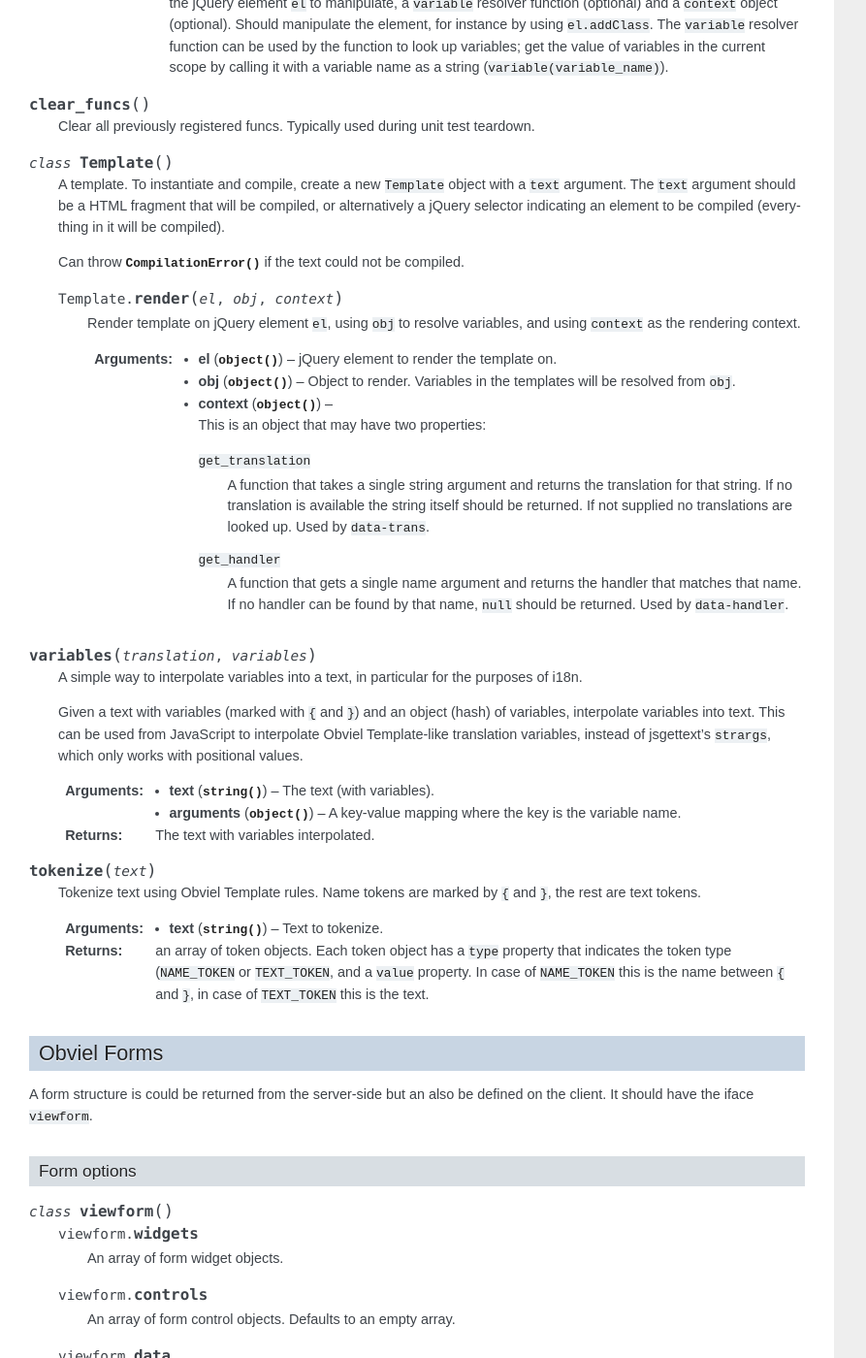
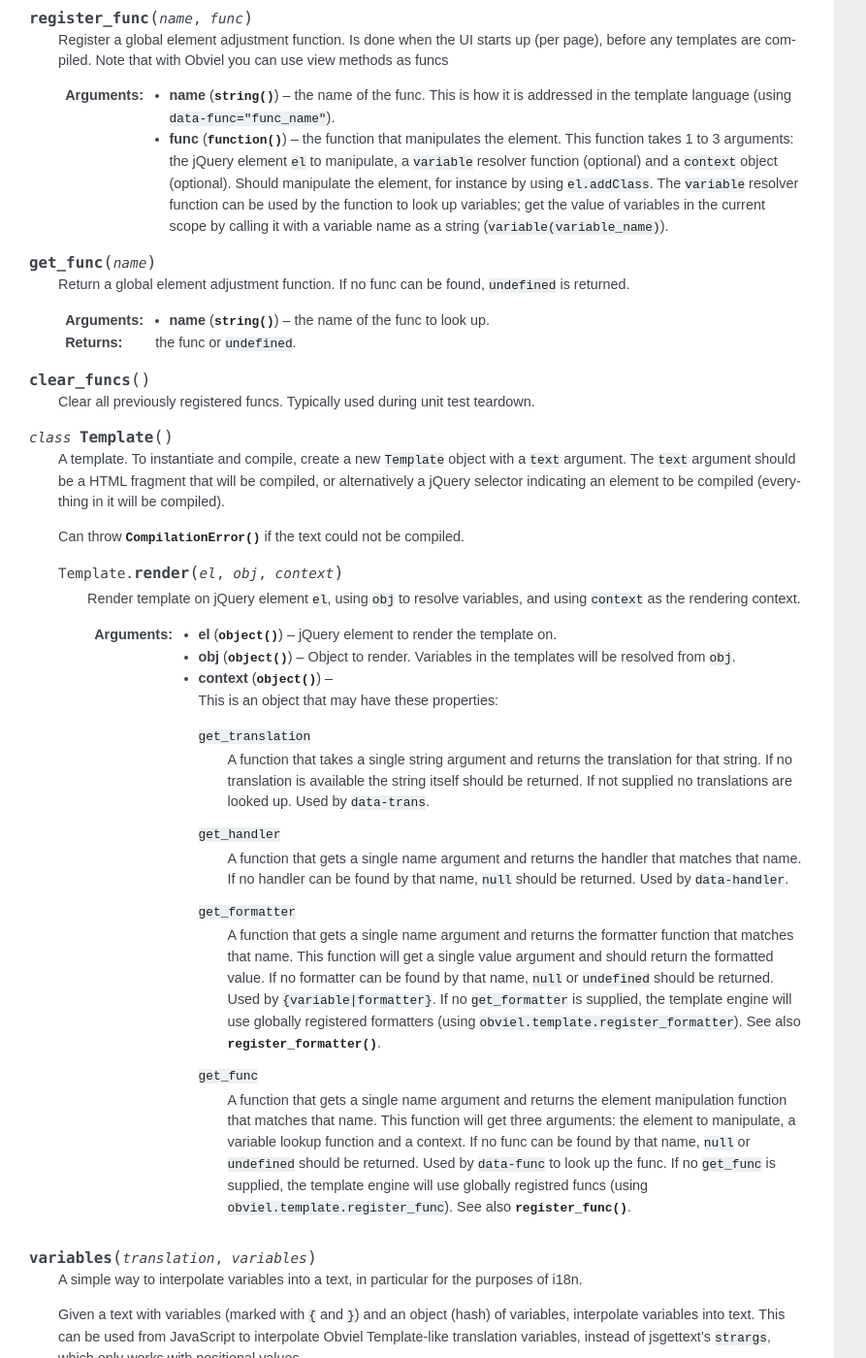
Before and after one commit to obviel/obviel, a Sphinx documentation site: the page built from doc/api.txt, in a window 1280 px wide and 1400 px high, scrolled down 5211 px. Shown: the whole window at 97% size, without its empty margins (0-893 px from the left). Built offline with Sphinx 7.4.7, drawn with Linux system fonts in a browser that asks for light colours; some of the changed text lies outside the part shown.

Commit message:
Allow per view formatter and func lookup.

```diff
--- a/doc/CHANGES.txt
+++ b/doc/CHANGES.txt
@@ -38,6 +38,11 @@ CHANGES
   compatibility for Internet Explorer, has been moved to the
   dependencies directory out of the Obviel directory; this is where it
   belonged all along.
+
+* Formatters and funcs can now be more flexibility plugged into Obviel
+  Template, just like translations and event handlers. Obviel core
+  makes use of this by looking up formatters and funcs on the view
+  first, then if it cannot be found there, in the global registries.
 
 1.0b (2012-05-31)
 =================
--- a/doc/api.txt
+++ b/doc/api.txt
@@ -336,13 +336,22 @@ Everything is in the ``obviel.template`` namespace.
 
 .. function:: register_formatter(name, func)
 
-  Register a formatter. Is done when the UI starts up (per page),
-  before any templates are compiled.
+  Register a global formatter. Is done when the UI starts up (per
+  page), before any templates are compiled. Note that with Obviel
+  you can also use view methods as formatters.
 
   :param string name: the name of the formatter. This is how it is
     addressed in the template language (using ``{foo|formatter_name}``).
   :param function func: the formatting function. It gets the text (string)
     to format as its argument and should return the formatted text.
+
+.. function:: get_formatter(name)
+
+  Return a global formatter. If no formatter can be found,
+  ``undefined`` is returned.
+
+  :param string name: the name of the formatter to look up.
+  :returns: the formatter function or ``undefined``.
 
 .. function:: clear_formatters()
 
@@ -351,8 +360,9 @@ Everything is in the ``obviel.template`` namespace.
 
 .. function:: register_func(name, func)
 
-  Register a element adjustment function. Is done when the UI starts
-  up (per page), before any templates are compiled.
+  Register a global element adjustment function. Is done when the UI
+  starts up (per page), before any templates are compiled. Note that
+  with Obviel you can use view methods as funcs
 
   :param string name: the name of the func. This is how it is
     addressed in the template language (using ``data-func="func_name"``).
@@ -364,6 +374,14 @@ Everything is in the ``obviel.template`` namespace.
     be used by the function to look up variables; get the value of
     variables in the current scope by calling it with a variable
     name as a string (``variable(variable_name)``).
+
+.. function:: get_func(name)
+
+  Return a global element adjustment function. If no func can be found,
+  ``undefined`` is returned.
+
+  :param string name: the name of the func to look up.
+  :returns: the func or ``undefined``.
 
 .. function:: clear_funcs()
 
@@ -388,7 +406,7 @@ Everything is in the ``obviel.template`` namespace.
     :param object el: jQuery element to render the template on.
     :param object obj: Object to render. Variables in the templates
       will be resolved from ``obj``.
-    :param object context: This is an object that may have two
+    :param object context: This is an object that may have these
       properties:
 
       ``get_translation``
@@ -402,6 +420,29 @@ Everything is in the ``obviel.template`` namespace.
         handler that matches that name. If no handler can be found by
         that name, ``null`` should be returned. Used by
         ``data-handler``.
+
+      ``get_formatter``
+        A function that gets a single name argument and returns the
+        formatter function that matches that name. This function will
+        get a single value argument and should return the formatted
+        value.  If no formatter can be found by that name, ``null`` or
+        ``undefined`` should be returned. Used by
+        ``{variable|formatter}``. If no ``get_formatter`` is supplied,
+        the template engine will use globally registered formatters
+        (using ``obviel.template.register_formatter``). See also
+        :func:`register_formatter`.
+
+      ``get_func``
+        A function that gets a single name argument and returns the
+        element manipulation function that matches that name. This
+        function will get three arguments: the element to manipulate,
+        a variable lookup function and a context. If no func can be
+        found by that name, ``null`` or ``undefined`` should be
+        returned. Used by ``data-func`` to look up the func. If no
+        ``get_func`` is supplied, the template engine will use
+        globally registred funcs (using
+        ``obviel.template.register_func``). See also
+        :func:`register_func`.
 
 .. function:: variables(translation, variables)
 
```
Also changed, not shown: 4 other files.
